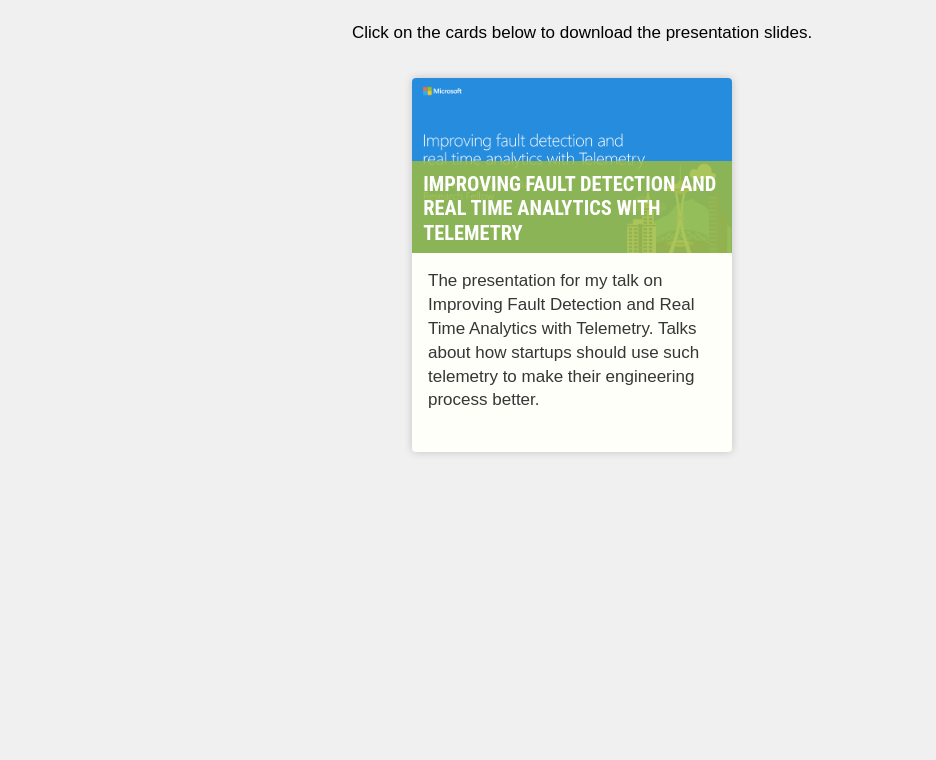
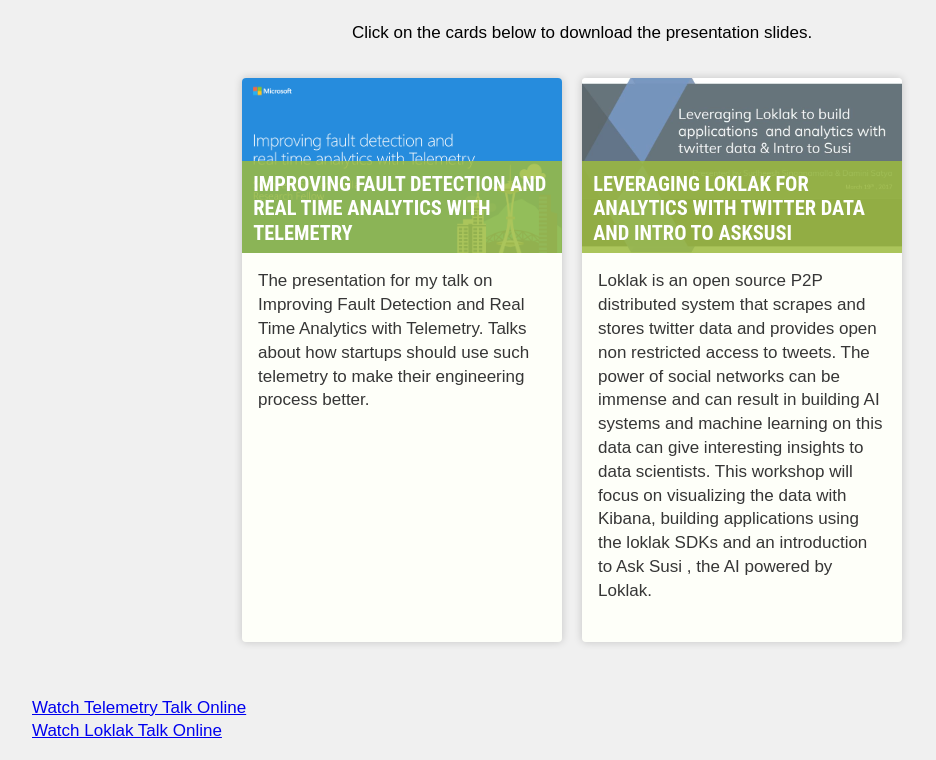
Before and after one commit to sudheesh001/FOSSASIA2017, a plain HTML site: page index.html in a window 1280 px wide. Shown: the part 151-911 px from the top of the page, without its empty margins (58-994 px from the left). Before the commit the page ends 800 px from the top, so only its background shows below. Drawn offline with Linux system fonts and the light colour scheme.

Commit message:
Adding talk 2 and starting release process

```diff
--- a/index.html
+++ b/index.html
@@ -25,7 +25,25 @@
 						Published: March 18th, 2017
 					</span>
 				</a>
+
+				<a class="card" href="Loklak.pdf" target="_blank">
+					<span class="card-header" style="background-image: url(Loklak.JPG);">
+						<span class="card-title">
+							<h3>Leveraging loklak for analytics with Twitter data and intro to AskSusi</h3>
+						</span>
+					</span>
+					<span class="card-summary">
+						Loklak is an open source P2P distributed system that scrapes and stores twitter data and provides open non restricted access to tweets. The power of social networks can be immense and can result in building AI systems and machine learning on this data can give interesting insights to data scientists. This workshop will focus on visualizing the data with Kibana, building applications using the loklak SDKs and an introduction to Ask Susi , the AI powered by Loklak.<br>
+
+					<span class="card-meta">
+						Published: March 19th, 2017
+					</span>
+				</a>
 			</div>
+			<p class="center">
+				 <a href="https://engineers.sg/video/improving-fault-detection-and-real-time-detailed-analytics-with-telemetry-fossasia-2017--1494" class="btn btn-primary">Watch Telemetry Talk Online</a><br>
+				 <a href="https://engineers.sg/video/leveraging-loklak-for-analytics-with-twitter-data-and-intro-to-asksusi-fossasia-2017--1545" class="btn btn-info">Watch Loklak Talk Online</a>
+			</p>
 		</div>
 	</body>
 </html>
```
Also changed, not shown: Loklak.jpg (added), 1 other file.
